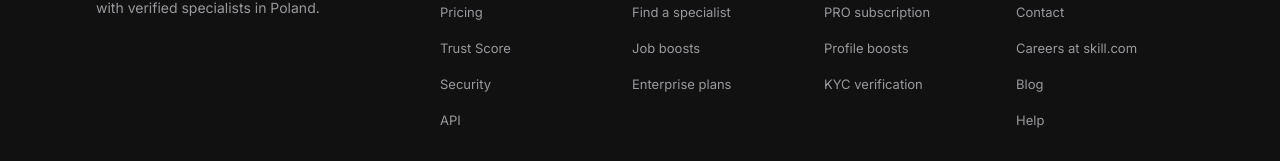
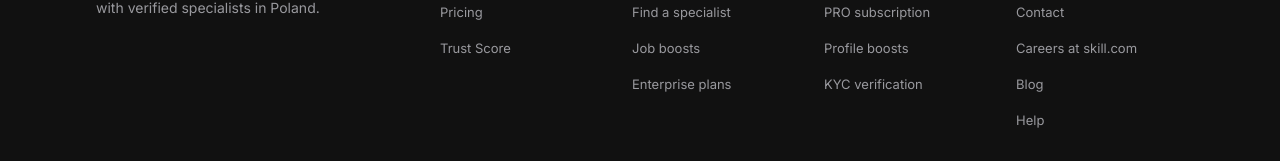
Before and after one commit to kacszc/GK-WEB, a Next.js app: page /help in a window 1280 px wide. Shown: the part 1397-1558 px from the top of the page. Built offline with nearby package versions, Linux system fonts and the light colour scheme; no server answers.

Commit message:
chore(footer): drop 'API' and 'Security' from the PLATFORM column

```diff
--- a/src/i18n/dictionaries/en.ts
+++ b/src/i18n/dictionaries/en.ts
@@ -905,7 +905,7 @@ const en: Dictionary = {
     description:
       "A trusted platform connecting employers with verified specialists in Poland.",
     columns: [
-      { title: "PLATFORM", links: ["How it works", "Pricing", "Trust Score", "Security", "API"] },
+      { title: "PLATFORM", links: ["How it works", "Pricing", "Trust Score"] },
       { title: "FOR EMPLOYERS", links: ["Post a job", "Find a specialist", "Job boosts", "Enterprise plans"] },
       { title: "FOR SPECIALISTS", links: ["Create a profile", "PRO subscription", "Profile boosts", "KYC verification"] },
       { title: "COMPANY", links: ["About us", "Contact", "Careers at skill.com", "Blog", "Help"] },
--- a/src/i18n/dictionaries/pl.ts
+++ b/src/i18n/dictionaries/pl.ts
@@ -904,7 +904,7 @@ const pl = {
     description:
       "Zaufana platforma łącząca pracodawców ze zweryfikowanymi specjalistami w Polsce.",
     columns: [
-      { title: "PLATFORMA", links: ["Jak działa", "Cennik", "Trust Score", "Bezpieczeństwo", "API"] },
+      { title: "PLATFORMA", links: ["Jak działa", "Cennik", "Trust Score"] },
       { title: "DLA PRACODAWCÓW", links: ["Dodaj zlecenie", "Szukaj specjalisty", "Boosty zleceń", "Pakiety enterprise"] },
       { title: "DLA SPECJALISTÓW", links: ["Załóż profil", "Subskrypcja PRO", "Boosty profilu", "Weryfikacja KYC"] },
       { title: "FIRMA", links: ["O nas", "Kontakt", "Praca w skill.com", "Blog", "Pomoc"] },
--- a/src/i18n/dictionaries/uk.ts
+++ b/src/i18n/dictionaries/uk.ts
@@ -905,7 +905,7 @@ const uk: Dictionary = {
     description:
       "Надійна платформа, що з'єднує роботодавців із перевіреними спеціалістами в Польщі.",
     columns: [
-      { title: "ПЛАТФОРМА", links: ["Як це працює", "Ціни", "Trust Score", "Безпека", "API"] },
+      { title: "ПЛАТФОРМА", links: ["Як це працює", "Ціни", "Trust Score"] },
       { title: "ДЛЯ РОБОТОДАВЦІВ", links: ["Додати замовлення", "Знайти спеціаліста", "Просування замовлень", "Enterprise-плани"] },
       { title: "ДЛЯ СПЕЦІАЛІСТІВ", links: ["Створити профіль", "PRO-підписка", "Просування профілю", "KYC перевірка"] },
       { title: "КОМПАНІЯ", links: ["Про нас", "Контакти", "Робота в skill.com", "Блог", "Допомога"] },
```
